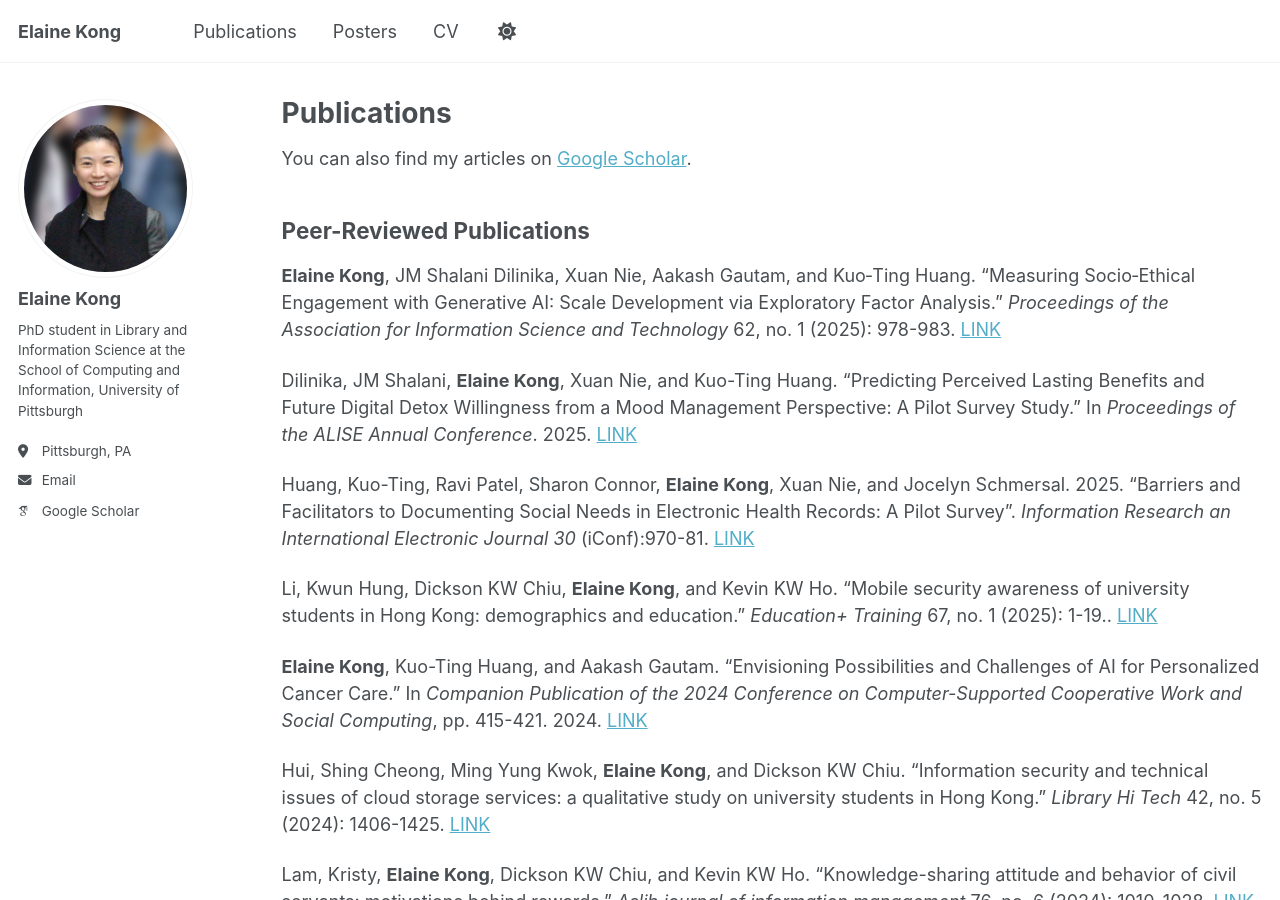
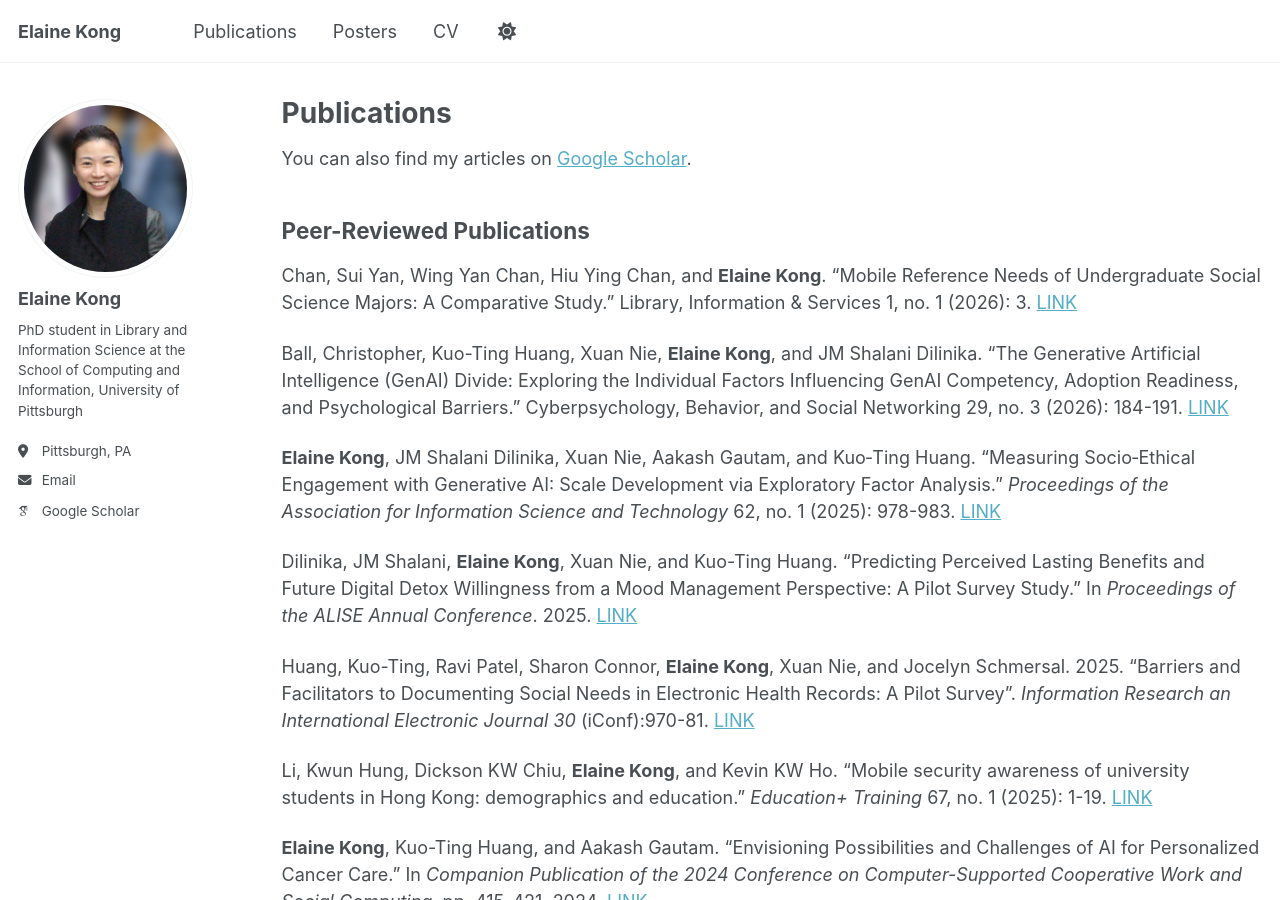
Before and after one commit to elainewskong/elainewskong.github.io, a Jekyll site: the page built from _pages/publications.md, in a window 1280 px wide and 900 px high. Built offline with Jekyll 4.4.1, drawn with Linux system fonts in a browser that asks for light colours; some web fonts are replaced; a script that is not in the unit is left out.

Commit message:
Update publications.md

```diff
--- a/_pages/publications.md
+++ b/_pages/publications.md
@@ -12,13 +13,17 @@ You can also find my articles on [Google Scholar](https://scholar.google.com/cit
 
 ## Peer-Reviewed Publications
 
+Chan, Sui Yan, Wing Yan Chan, Hiu Ying Chan, and **Elaine Kong**. "Mobile Reference Needs of Undergraduate Social Science Majors: A Comparative Study." Library, Information & Services 1, no. 1 (2026): 3. [LINK](https://www.sciltp.com/journals/lis/articles/2603003165)
+
+Ball, Christopher, Kuo-Ting Huang, Xuan Nie, **Elaine Kong**, and JM Shalani Dilinika. "The Generative Artificial Intelligence (GenAI) Divide: Exploring the Individual Factors Influencing GenAI Competency, Adoption Readiness, and Psychological Barriers." Cyberpsychology, Behavior, and Social Networking 29, no. 3 (2026): 184-191. [LINK](https://doi.org/10.1177/21522715261423789)
+
 **Elaine Kong**, JM Shalani Dilinika, Xuan Nie, Aakash Gautam, and Kuo‐Ting Huang. "Measuring Socio‐Ethical Engagement with Generative AI: Scale Development via Exploratory Factor Analysis." *Proceedings of the Association for Information Science and Technology* 62, no. 1 (2025): 978-983. [LINK](https://doi.org/10.1002/pra2.1325)
 
 Dilinika, JM Shalani, **Elaine Kong**, Xuan Nie, and Kuo-Ting Huang. "Predicting Perceived Lasting Benefits and Future Digital Detox Willingness from a Mood Management Perspective: A Pilot Survey Study." In *Proceedings of the ALISE Annual Conference*. 2025. [LINK](https://doi.org/10.21900/j.alise.2025.1950)
 
 Huang, Kuo-Ting, Ravi Patel, Sharon Connor, **Elaine Kong**, Xuan Nie, and Jocelyn Schmersal. 2025. “Barriers and Facilitators to Documenting Social Needs in Electronic Health Records: A Pilot Survey”. *Information Research an International Electronic Journal 30* (iConf):970-81. [LINK](https://doi.org/10.47989/ir30iConf47152)
 
-Li, Kwun Hung, Dickson KW Chiu, **Elaine Kong**, and Kevin KW Ho. "Mobile security awareness of university students in Hong Kong: demographics and education." *Education+ Training* 67, no. 1 (2025): 1-19.. [LINK](https://doi.org/10.1108/ET-04-2023-0128)
+Li, Kwun Hung, Dickson KW Chiu, **Elaine Kong**, and Kevin KW Ho. "Mobile security awareness of university students in Hong Kong: demographics and education." *Education+ Training* 67, no. 1 (2025): 1-19. [LINK](https://doi.org/10.1108/ET-04-2023-0128)
 
 **Elaine Kong**, Kuo-Ting Huang, and Aakash Gautam. "Envisioning Possibilities and Challenges of AI for Personalized Cancer Care." In *Companion Publication of the 2024 Conference on Computer-Supported Cooperative Work and Social Computing*, pp. 415-421. 2024. [LINK](https://doi.org/10.1145/3678884.3681885)
 
```
Also changed, not shown: other parts of _pages/publications.md (+1 -0 lines).
